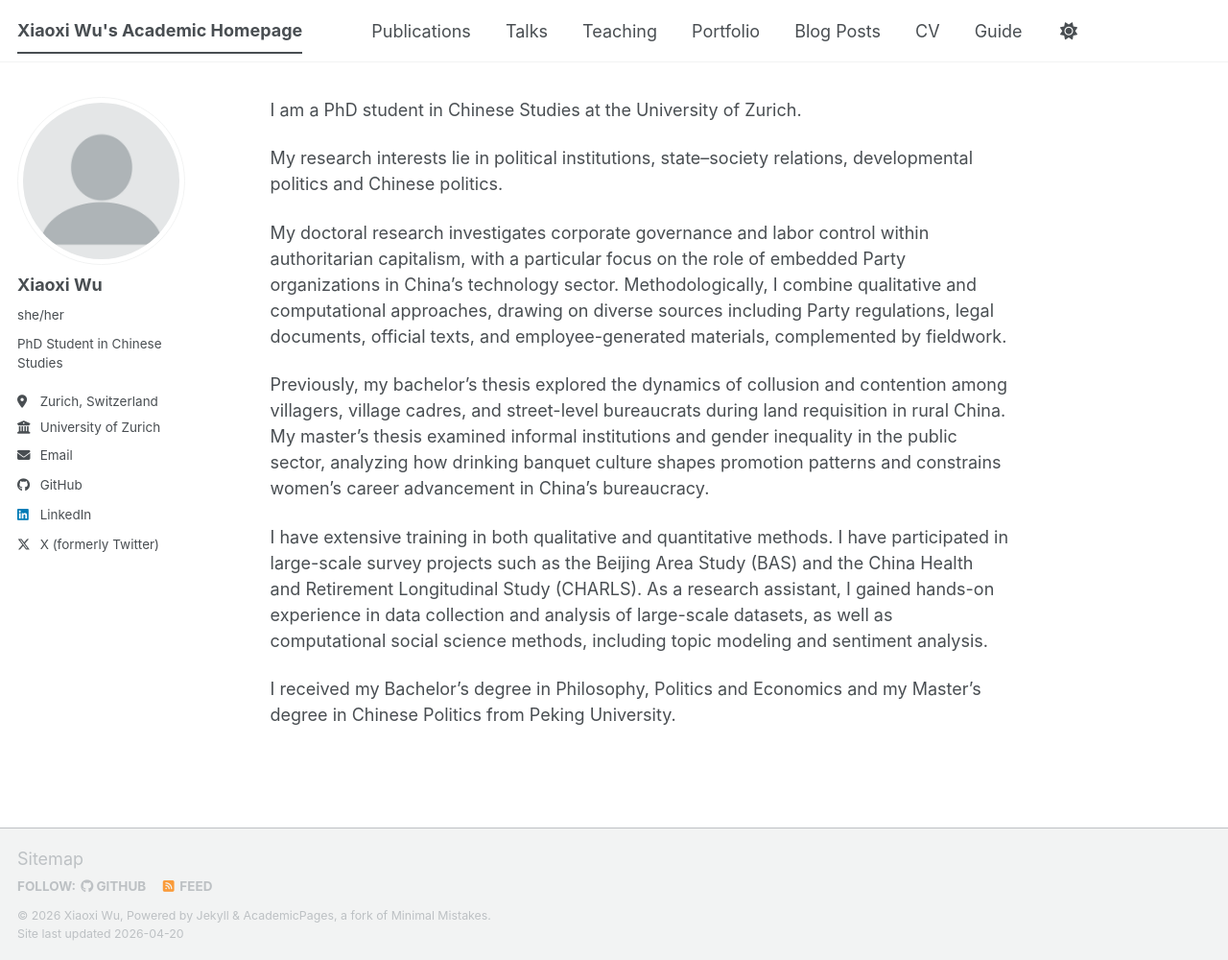
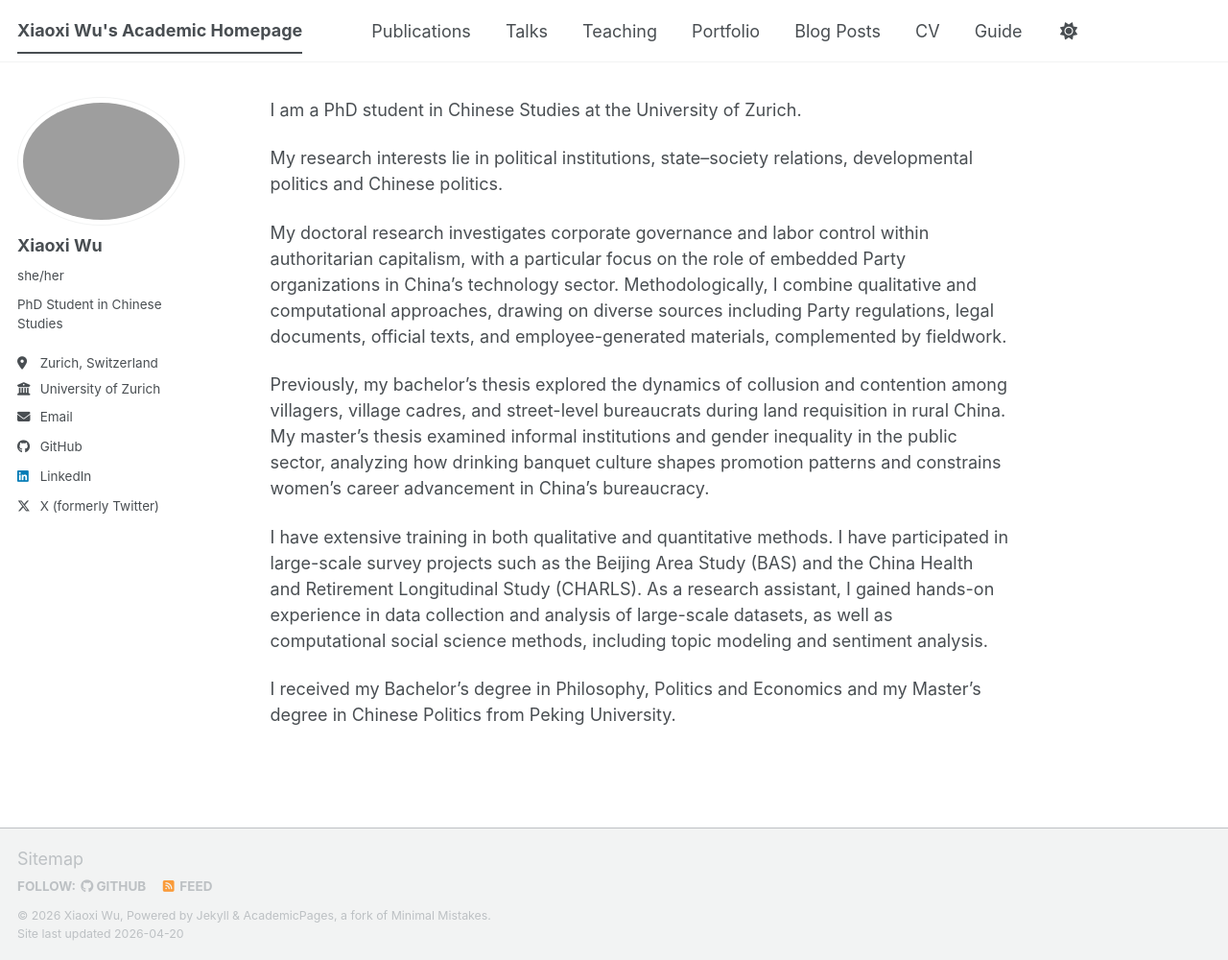
Before and after one commit to wuxiaoxi-xx/wuxiaoxi-xx.github.io, a Jekyll site: the page built from _pages/about.md, in a window 1280 px wide and 1000 px high. Shown: the whole window at 96% size. Built offline with Jekyll 4.4.1, drawn with Linux system fonts in a browser that asks for light colours; a script bundle is joined from its source files by our own code; library files that are not in the unit come from our copies.

Commit message:
Update _config.yml

```diff
--- a/_config.yml
+++ b/_config.yml
@@ -23,7 +23,7 @@ repository               : "wuxiaoxi-xx/wuxiaoxi-xx.github.io"
 #               Additional customization can be done by editing /_includes/author-profile.html
 author:
   # Biographic information
-  avatar           : "profile.png"
+  avatar           : "profilenew.png"
   name             : "Xiaoxi Wu"
   pronouns         : "she/her"
   bio              : "PhD Student in Chinese Studies"
```
